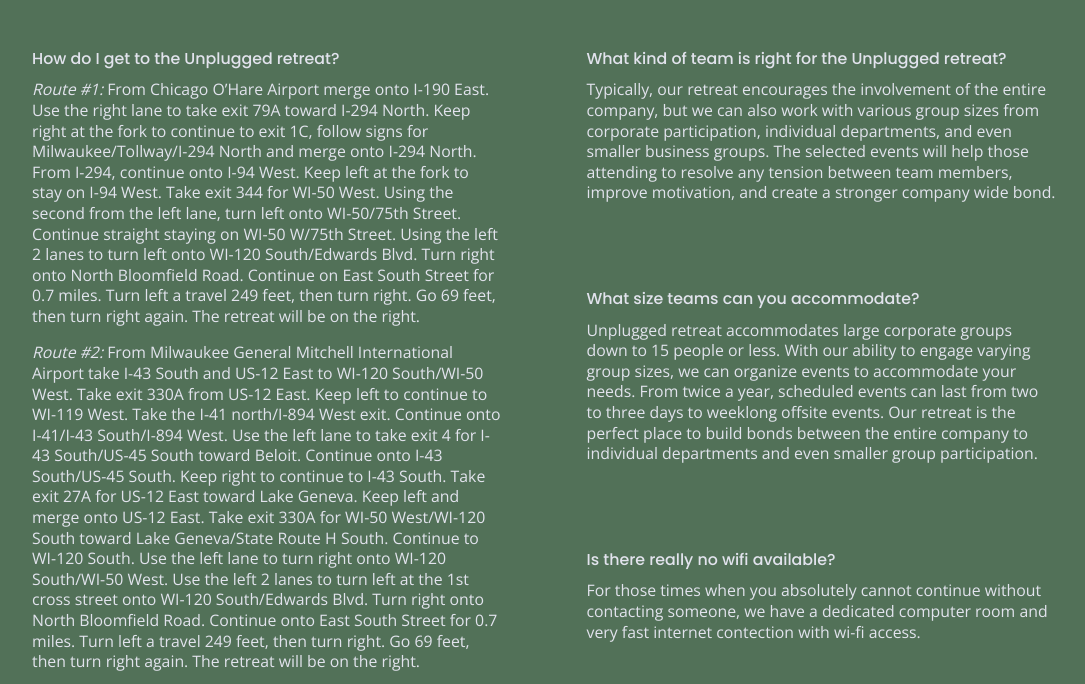
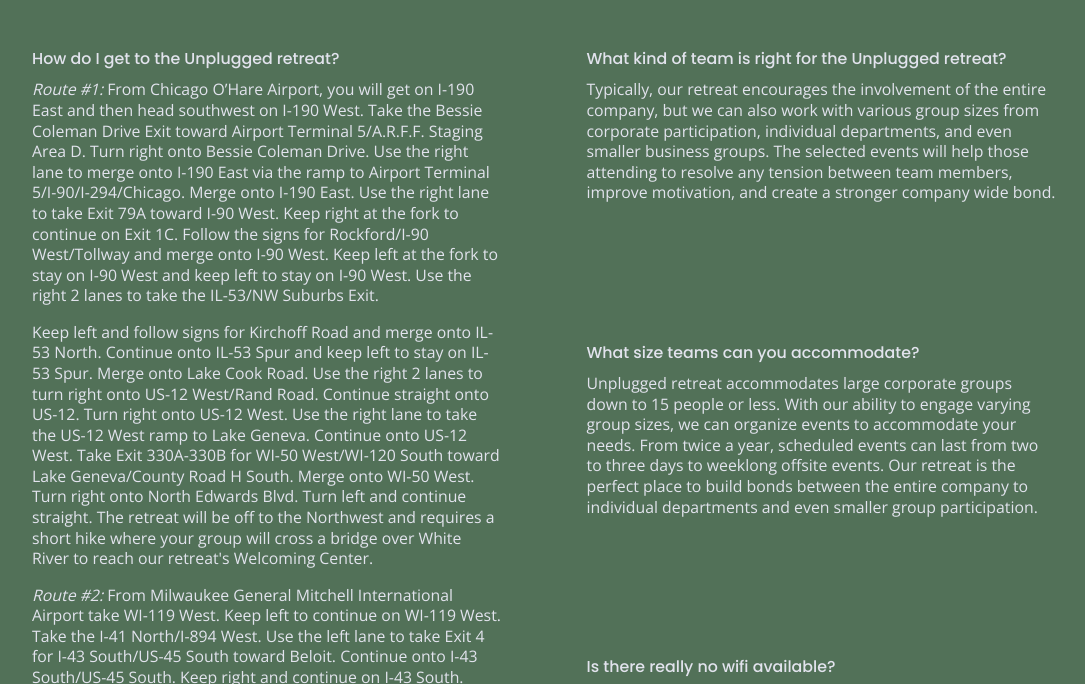
Before and after one commit to azlyn3designs/unplugged-retreat-project, a website: page faq/index.html in a window 1280 px wide. Shown: the part 230-914 px from the top of the page, without its empty margins (96-1181 px from the left). Drawn offline with nearby package versions, Linux system fonts and the light colour scheme.

Commit message:
Altered directions response content to match google map directions

```diff
--- a/faq/index.html
+++ b/faq/index.html
@@ -63,9 +63,12 @@
                     <div class="faq-content" id="faq-1">
                         <h3>How do I get to the Unplugged retreat?</h3>
 
-                        <p><em>Route &#35;1:</em> From Chicago O’Hare Airport merge onto I-190 East. Use the right lane to take exit 79A toward I-294 North. Keep right at the fork to continue to exit 1C, follow signs for Milwaukee/Tollway/I-294 North and merge onto I-294 North. From I-294, continue onto I-94 West. Keep left at the fork to stay on I-94 West. Take exit 344 for WI-50 West. Using the second from the left lane, turn left onto WI-50/75th Street. Continue straight staying on WI-50 W/75th Street. Using the left 2 lanes to turn left onto WI-120 South/Edwards Blvd. Turn right onto North Bloomfield Road. Continue on East South Street for 0.7 miles. Turn left a travel 249 feet, then turn right. Go 69 feet, then turn right again. The retreat will be on the right.</p>
+                        <p><em>Route &#35;1:</em> From Chicago O’Hare Airport, you will get on I-190 East and then head southwest on I-190 West. Take the Bessie Coleman Drive Exit toward Airport Terminal 5/A.R.F.F. Staging Area D. Turn right onto Bessie Coleman Drive. Use the right lane to merge onto I-190 East via the ramp to Airport Terminal 5/I-90/I-294/Chicago. Merge onto I-190 East. Use the right lane to take Exit 79A toward I-90 West. Keep right at the fork to continue on Exit 1C. Follow the signs for Rockford/I-90 West/Tollway and merge onto I-90 West. Keep left at the fork to stay on I-90 West and keep left to stay on I-90 West. Use the right 2 lanes to take the IL-53/NW Suburbs Exit.</p>
 
-                        <p><em>Route &#35;2:</em> From Milwaukee General Mitchell International Airport take I-43 South and US-12 East to WI-120 South/WI-50 West. Take exit 330A from US-12 East. Keep left to continue to WI-119 West. Take the I-41 north/I-894 West exit. Continue onto I-41/I-43 South/I-894 West. Use the left lane to take exit 4 for I-43 South/US-45 South toward Beloit. Continue onto I-43 South/US-45 South. Keep right to continue to I-43 South. Take exit 27A for US-12 East toward Lake Geneva. Keep left and merge onto US-12 East. Take exit 330A for WI-50 West/WI-120 South toward Lake Geneva/State Route H South. Continue to WI-120 South. Use the left lane to turn right onto WI-120 South/WI-50 West. Use the left 2 lanes to turn left at the 1st cross street onto WI-120 South/Edwards Blvd. Turn right onto North Bloomfield Road. Continue onto East South Street for 0.7 miles. Turn left a travel 249 feet, then turn right. Go 69 feet, then turn right again. The retreat will be on the right.</p>
+                        <p> Keep left and follow signs for Kirchoff Road and merge onto IL-53 North. Continue onto IL-53 Spur and keep left to stay on IL-53 Spur. Merge onto Lake Cook Road. Use the right 2 lanes to turn right onto US-12 West/Rand Road. Continue straight onto US-12. Turn right onto US-12 West. Use the right lane to take the US-12 West ramp to Lake Geneva. Continue onto US-12 West. Take Exit 330A-330B for WI-50 West/WI-120 South toward Lake Geneva/County Road H South. Merge onto WI-50 West. Turn right onto North Edwards Blvd. Turn left and continue straight. The retreat will be off to the Northwest and requires a short hike where your group will cross a bridge over White River to reach our retreat's Welcoming Center.</p>
+
+                        <p><em>Route &#35;2:</em> From Milwaukee General Mitchell International Airport take WI-119 West. Keep left to continue on WI-119 West. Take the I-41 North/I-894 West. Use the left lane to take Exit 4 for I-43 South/US-45 South toward Beloit. Continue onto I-43 South/US-45 South. Keep right and continue on I-43 South. Take Exit 36 for WI-120 South toward Lake Geneva. Turn left onto WI-120 South. At the traffic circle, take the first exit onto Interchange North. Turn left onto Minahan Road. Continue onto North Edwards Blvd. Turn right and continue straight. The retreat will be off to the Northwest and requires a short hike where your group will cross a bridge over White River to reach our retreat's Welcoming Center.</p>
+
                     </div>
 
                     <div class="faq-content" id="faq-2">
```
